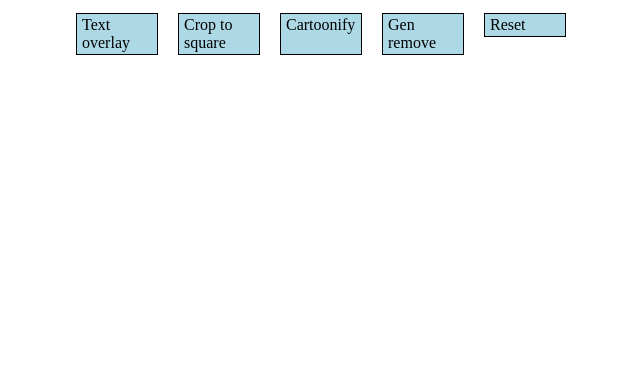
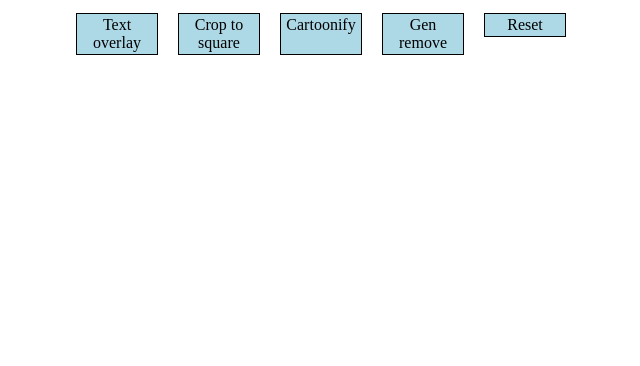
Before and after one commit to mhornstein/Cloudinary-Test, a Flask app: page / in a window 1280 px wide. Shown: the part 434-800 px from the top of the page, without its empty margins (264-904 px from the left). Run offline with Flask 3, Linux system fonts and the light colour scheme.

Commit message:
center buttons text

```diff
--- a/part2/static/main.css
+++ b/part2/static/main.css
@@ -15,7 +15,8 @@
 }
 .btn-group {
   margin: 0px 90px;
-  width: 600px;
+  width: 100%;
+  text-align: center;
   }
 .btn {
   margin: 10px;
```
